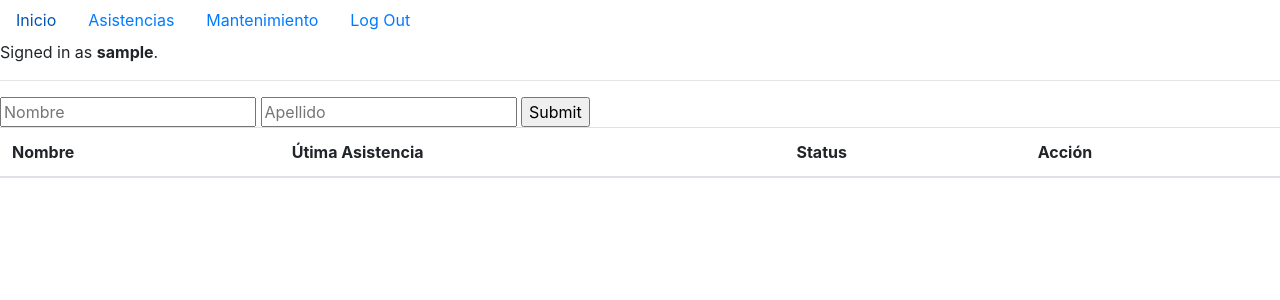
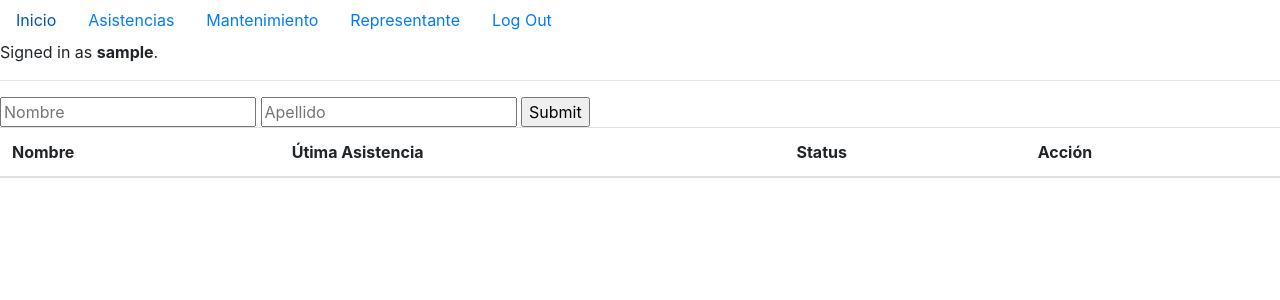
Before and after one commit to mcamachog1/aresolver, a Django app: page / in a window 1280 px wide. Shown: the top 300 px of the page. Run offline with Django 3.2, Linux system fonts and the light colour scheme; the visitor is signed in with stand-in values (Sample User, id 1); data that the repository does not hold is empty; parts of the project's set-up code (start-up, migrations or seed data) failed here and were passed over; some libraries are stand-ins or nearby versions.

Commit message:
Trabajando en editar representante

```diff
--- a/academy/models.py
+++ b/academy/models.py
@@ -32,7 +32,7 @@ class Alumno(models.Model):
 	status = models.CharField(max_length=1, choices=STATUS_CHOICES, default=NUEVO)
 	fecha_creacion = models.DateTimeField(auto_now_add=True)
 	fecha_cambio = models.DateTimeField(auto_now=True)
-	representante = models.ForeignKey(Representante, on_delete=models.CASCADE, related_name="representados", null=True)
+	representante = models.ForeignKey(Representante, on_delete=models.SET_NULL, related_name="representados", null=True)
 
 	def serialize(self):
 			return (f"{self.nombre} {self.apellido} {self.representante.nombre}")
--- a/academy/templates/academy/index.html
+++ b/academy/templates/academy/index.html
@@ -37,7 +37,7 @@
       {% else %}
         <div id="mantenimiento">
           <button id="boton-inactivar-alumnos">Inactivar alumnos</button>
-          <form  action="{% url 'cargar_pago' %}">
+          <form  action="{% url 'pagar' %}">
             {% csrf_token %}
             <button type="submit">Cargar Pago</button>
           </form>
--- a/academy/templates/academy/layout.html
+++ b/academy/templates/academy/layout.html
@@ -27,6 +27,9 @@
                 <a class="nav-link" href="{% url 'mantenimiento' %}">Mantenimiento</a>
             </li>
             <li class="nav-item">
+                <a class="nav-link" href="{% url 'representante' %}">Representante</a>
+            </li>
+            <li class="nav-item">
                 <a class="nav-link" href="{% url 'logout' %}">Log Out</a>
             </li>
 
--- a/academy/urls.py
+++ b/academy/urls.py
@@ -11,7 +11,9 @@ urlpatterns = [
     path("asistencia", views.asistencia, name="asistencia"),
     # editar-alumno
     path("editar-alumno/<int:id>", views.editar_alumno, name="editar_alumno"),
-    path("crear-representante/<int:id>", views.crear_representante, name="crear_representante"),
+    path("representante/<int:id>", views.actualizar_representante, name="actualizar_representante"),
+    path("representante", views.representante, name="representante"),
+    path("crear-representante/<int:alumno_id>", views.crear_representante, name="crear_representante"),
     # path("asociar-representante/<int:alumno_id>/<int:representante_id>/", views.asociar_representante, name="asociar_representante"),
     path("pagar/<int:alumno_id>", views.pagar, name="pagar"),
     path("mantenimiento", views.mantenimiento, name="mantenimiento"),
--- a/academy/views.py
+++ b/academy/views.py
@@ -110,10 +110,10 @@ def editar_alumno(request, id):
         actualizar_perfil(perfil)
         return HttpResponseRedirect(reverse("index"))
 
-def crear_representante(request, id):
+def crear_representante(request, alumno_id):
     if request.method == 'GET':
         return render(request, "academy/perfil.html", {
-            "alumno": Alumno.objects.get(id=id),
+            "alumno": Alumno.objects.get(id=alumno_id),
         })
     elif (request.method == 'POST'):
         nuevo = Representante()
@@ -121,9 +121,10 @@ def crear_representante(request, id):
         nuevo.apellido = request.POST['apellido']
         nuevo.celular = request.POST['celular']
         nuevo.email = request.POST['email']
-        alumno = Alumno.objects.get(id=id)
+        nuevo.save()
+        alumno = Alumno.objects.get(id=alumno_id)
         alumno.representante = nuevo
-        nuevo.save()
+        alumno.save()
         return HttpResponseRedirect(reverse("index"))
 
 @csrf_exempt
@@ -209,6 +210,26 @@ def index(request):
         })
 
 
+def actualizar_representante(request, id):
+    if request.method == 'POST':
+        representante = Representante.objects.get(id=id)
+        representante.nombre = request.POST["nombre"]
+        representante.apellido = request.POST["apellido"]
+        representante.save()
+        return HttpResponseRedirect(reverse("representante"))
+
+def representante(request):
+    if request.method == 'POST':
+        nuevo = Representante()
+        nuevo.nombre = request.POST["nombre"]
+        nuevo.apellido = request.POST["apellido"]
+        nuevo.save()
+        return HttpResponseRedirect(reverse("representante"))
+    else:
+        return render(request, "academy/representante.html", {
+            "representantes": Representante.objects.all(),
+        })
+
 def login_view(request):
     if request.method == "POST":
 
```
Also changed, not shown: academy/templates/academy/perfil.html (+6 -2 lines), academy/templates/academy/representante.html (added, +21 -0 lines), academy/migrations/0019_alter_asistencia_fecha.py (added), academy/migrations/0020_alter_alumno_representante_alter_asistencia_fecha.py (added).
